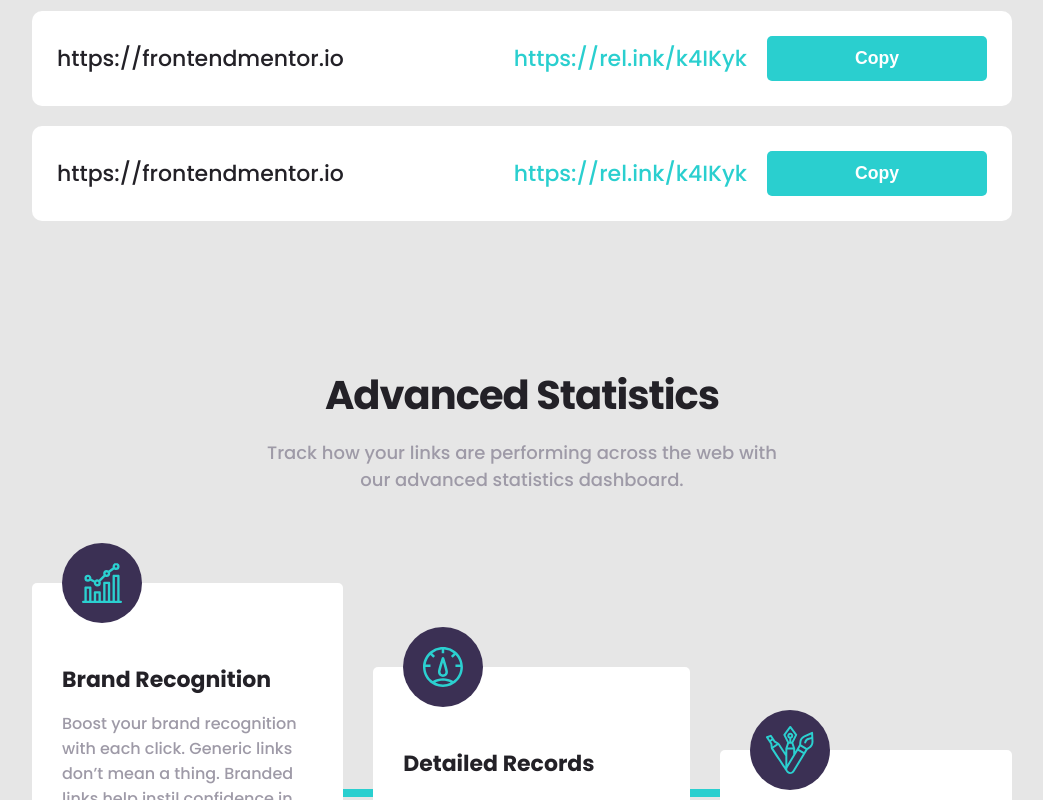
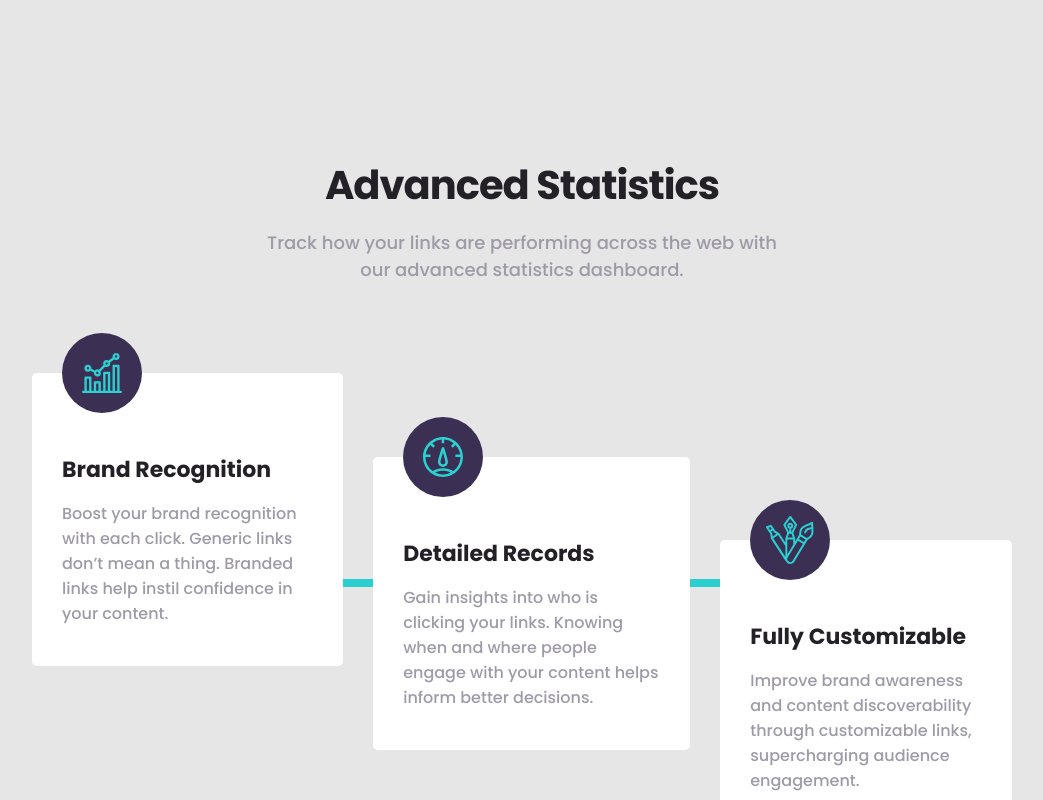
Before and after one commit to nascimentolds/url-shortening, a React (Vite) app: page / in a window 1280 px wide. Shown: the part 1020-1820 px from the top of the page, without its empty margins (118-1161 px from the left). Built offline with nearby package versions, Linux system fonts and the light colour scheme.

Commit message:
Code finished

```diff
--- a/src/App.css
+++ b/src/App.css
@@ -286,6 +286,10 @@
   background-color: var(--primary-light-cyan);
 }
 
+.shorten--copied, .shorten--copied:hover {
+  background-color: var(--primary-violet);
+}
+
 .shorten-link {
   display: flex;
   flex-direction: column;
@@ -309,12 +313,18 @@
 .shorten-link--real {
   width: 100%;
   color: var(--neutral-very-dark-violet);
+  white-space: nowrap;
+  overflow: hidden;
+  text-overflow: ellipsis;
 }
 
 .shorten-link--shorted {
   width: 100%;
   color: var(--primary-cyan);
   text-align: right;
+  white-space: nowrap;
+  overflow: hidden;
+  text-overflow: ellipsis;
 }
 
 .shorten-link--button {
@@ -343,7 +353,6 @@
 
 .boost--title {
   font-size: 2.5rem;
-  /* letter-spacing: -1px; */
   color: var(--primary-white);
   text-align: center;
 }
@@ -424,12 +433,10 @@
   }
 
   .navbar--mobile {
-    /* display: none; */
     flex-direction: column;
     position: absolute;
     background-color: var(--primary-violet);
     top: 100px;
-    /* right: 30px; */
     border-radius: 10px;
     padding: 40px 30px;
     font-size: 1.2rem;
@@ -627,6 +634,5 @@
 
   .boost--title {
     font-size: 1.8rem;
-    /* line-height: 0; */
   }
 }
--- a/src/App.jsx
+++ b/src/App.jsx
@@ -5,8 +5,49 @@
 import Shorten from "./components/Shorten";
 import Boost from "./components/Boost";
 import Footer from "./components/Footer";
+import { useEffect, useState } from "react";
+import axios from "axios";
 
 function App() {
+  const [inputValue, setInputValue] = useState("");
+  const [shortUrl] = useState("");
+  const [error, setError] = useState("");
+  const [urlPairs, setUrlPairs] = useState(() => {
+    const urlOnStorage = localStorage.getItem("urlPairs");
+    return urlOnStorage ? JSON.parse(urlOnStorage) : [];
+  });
+
+  useEffect(() => {
+    localStorage.setItem("urlPairs", JSON.stringify(urlPairs));
+  }, [urlPairs]);
+
+  function handleInputUrl(value) {
+    setInputValue(value);
+  }
+
+  async function sendingLink() {
+    try {
+      const response = await axios.post(
+        "https://url-short-api-seven.vercel.app/shorten",
+        { url: inputValue }
+      );
+
+      const newPair = {
+        longUrl: inputValue,
+        shortUrl: response.data.result_url,
+      };
+
+      setUrlPairs([...urlPairs, newPair]);
+      setInputValue("");
+
+    } catch (error) {
+      setError("Error, try again!");
+    }
+  }
+
+  console.log(error ? error : shortUrl);
+  inputValue && sendingLink();
+
   return (
     <div className="container">
       <header>
@@ -14,8 +55,8 @@
       </header>
       <main>
         <Hero />
-        <Shorten />
-        <Advanced />
+        <Shorten inputUrl={handleInputUrl} />
+        <Advanced data={urlPairs} />
         <Boost />
       </main>
       <Footer />
--- a/src/components/Advanced.jsx
+++ b/src/components/Advanced.jsx
@@ -4,11 +4,11 @@
 import iconDetailed from "../assets/images/icon-detailed-records.svg"
 import iconFully from "../assets/images/icon-fully-customizable.svg"
 
-export default function Advanced() {
+export default function Advanced({ data }) {
   return (
     <div>
       <section className="advanced">
-        <ShortenLink />
+        <ShortenLink data={data} />
         <h1 className="advanced--title">Advanced Statistics</h1>
         <p className="advanced--description">
           Track how your links are performing across the web with our advanced
--- a/src/components/Hero.jsx
+++ b/src/components/Hero.jsx
@@ -1,5 +1,3 @@
-// import heroImage from "../assets/images/illustration-working.svg"
-
 export default function Hero() {
   return (
     <div className="hero">
--- a/src/components/Shorten.jsx
+++ b/src/components/Shorten.jsx
@@ -1,25 +1,8 @@
-import { useEffect, useState } from "react";
-import axios from "axios";
+import { useState } from "react";
 
-export default function Shorten() {
+export default function Shorten({ inputUrl }) {
   const [inputValue, setInputValue] = useState("");
   const [inputError, setInputError] = useState(false);
-  const [shortUrl] = useState("");
-  const [error, setError] = useState("");
-  const [urlPairs, setUrlPairs] = useState([]);
-
-  useEffect(() => {
-    localStorage.setItem("urlPairs", JSON.stringify(urlPairs));
-  }, [urlPairs])
-
-  useEffect(() => {
-    const storedUrls = localStorage.getItem("urlPairs");
-    if(storedUrls) {
-      setUrlPairs(JSON.parse(storedUrls));
-    }
-  }, [])
-
-  console.log(urlPairs)
 
   function handleInputValue(event) {
     const value = event.target.value;
@@ -31,23 +14,9 @@
     if (inputValue === "") {
       setInputError(true);
     } else {
-      try {
-        const response = await axios.post(
-          'https://url-short-api-seven.vercel.app/shorten',
-          { url: inputValue }
-        );
-        // setShortUrl(response.data.result_url);
-        const newPair = {longUrl: inputValue, shortUrl: response.data.result_url}
-        setUrlPairs([...urlPairs, newPair])
-        setInputValue("")
-
-      } catch (error) {
-        setError("Error, try again!");
-      }
+      inputUrl(inputValue);
     }
   }
-
-  console.log(error ? error : shortUrl)
 
   return (
     <form className="shorten">
--- a/src/components/ShortenLink.jsx
+++ b/src/components/ShortenLink.jsx
@@ -1,30 +1,43 @@
-import { useEffect, useState } from "react";
+import { useState } from "react";
 
-export default function ShortenLink() {
-  const [urls, setUrls] = useState([])
+export default function ShortenLink({ data }) {
+  const [copied, setCopied] = useState({});
 
-  useEffect(() => {
-    const storedUrls = localStorage.getItem("urlPairs");
-    if(storedUrls) {
-      setUrls(JSON.parse(storedUrls));
-    }
-  }, [])
+  const copiedUrl = (url) => {
+    navigator.clipboard
+      .writeText(url)
+      .then(() => {
+        // console.log("Url copied to the clipboard!");
+      })
+      .catch((err) => {
+        console.log("Error while copying to the clipboard:", err);
+      });
+  };
 
-  console.log(urls)
+  const handleCopiar = (id, texto) => {
+    copiedUrl(texto);
+    setCopied({ ...copied, [id]: true });
+  };
 
   return (
     <div className="shorten-link">
-      <div className="shorten-link--box">
-        <div className="shorten-link--real">https://frontendmentor.io</div>
-        <div className="shorten-link--shorted">https://rel.ink/k4IKyk</div>
-        <div className="shorten-link--box-buttom"><button className="shorten-link--button shorten--buttom">Copy</button></div>
-      </div>
-
-      <div className="shorten-link--box">
-        <div className="shorten-link--real">https://frontendmentor.io</div>
-        <div className="shorten-link--shorted">https://rel.ink/k4IKyk</div>
-        <div className="shorten-link--box-buttom"><button className="shorten-link--button shorten--buttom">Copy</button></div>
-      </div>
+      {data.map((item, index) => {
+        return (
+          <div className="shorten-link--box" key={index}>
+            <div className="shorten-link--real">{item.longUrl}</div>
+            <div className="shorten-link--shorted">{item.shortUrl}</div>
+            <div className="shorten-link--box-buttom">
+              <button
+                onClick={() => handleCopiar(index, item.shortUrl) }
+                disabled={copied[index]}
+                className={`shorten-link--button shorten--buttom ${copied[index] ? "shorten--copied" : ""}`}
+              >
+                {copied[index] ? 'Copied!' : 'Copy'}
+              </button>
+            </div>
+          </div>
+        );
+      })}
     </div>
   );
 }
```
